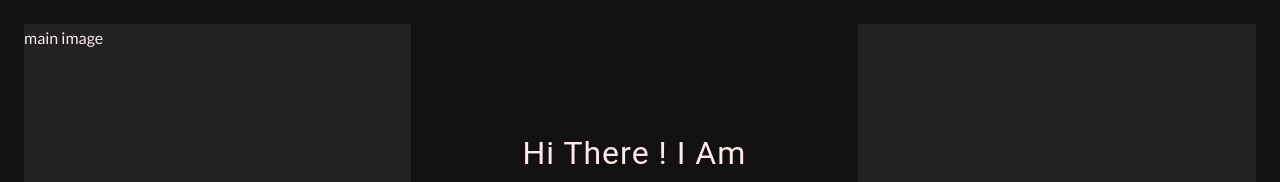
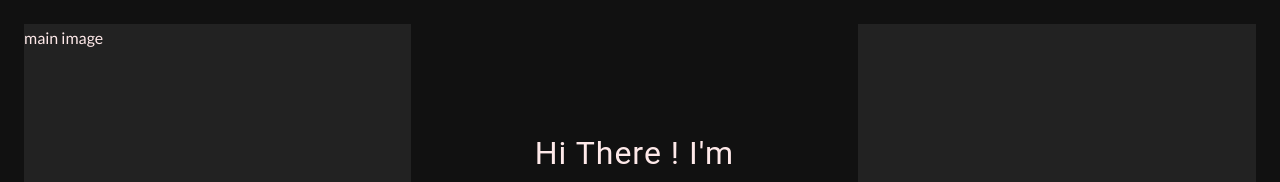
Before and after one commit to NarminGale/My-Portfolio, a plain HTML site: page index.html in a window 1280 px wide. Shown: the top 182 px of the page. Drawn offline with Linux system fonts and the light colour scheme.

Commit message:
Changed info section text

```diff
--- a/index.html
+++ b/index.html
@@ -20,7 +20,7 @@
     <section class="container">
       <div class="main-image">main image</div>
       <div class="info">
-        <h2>Hi there ! I am</h2>
+        <h2>Hi there ! I'm</h2>
         <h1>Narmin Aliyeva</h1>
         <h3>Developer</h3>
       </div>
```
